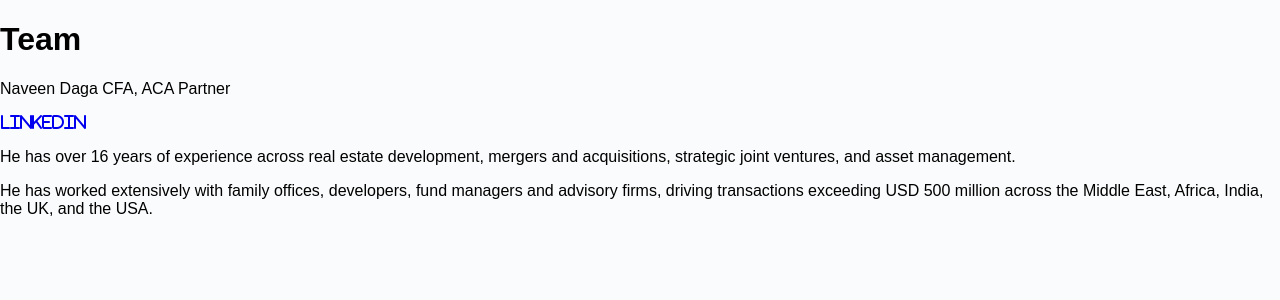
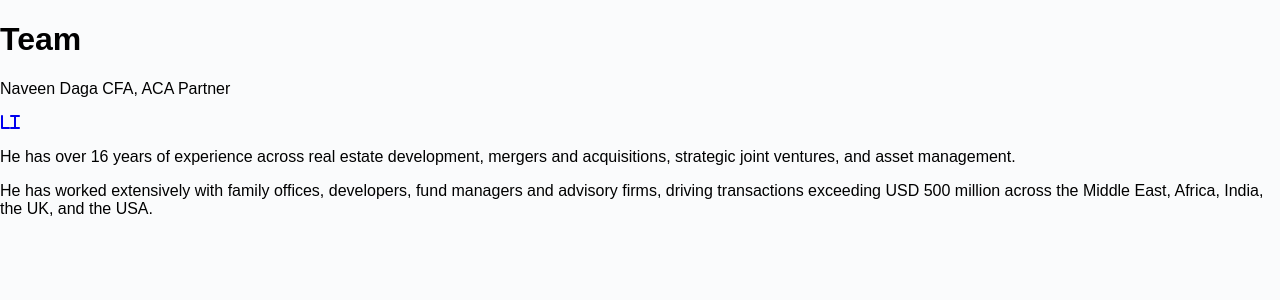
Before and after one commit to ashish161/naveen, a Jekyll site: the page built from _sections/03-team.md, in a window 1280 px wide. Shown: the top 300 px of the page. Built offline with Jekyll 4.4.1, drawn with Linux system fonts in a browser that asks for light colours.

Commit message:
Added fa-linkedin-square 1

```diff
--- a/_sections/03-team.md
+++ b/_sections/03-team.md
@@ -9,7 +9,7 @@
 # Team
 Naveen Daga CFA, ACA Partner
 
-<a href="https://www.linkedin.com/in/navindaga/" target="_blank" aria-label="LinkedIn"><i class="fab fa-linkedin-square">LinkedIn</i></a>
+<a href="https://www.linkedin.com/in/navindaga/" target="_blank" aria-label="LinkedIn"><i class="fab fa-linkedin-square">Li</i></a>
 
 He has over 16 years of experience across real estate development, mergers and acquisitions, strategic joint ventures, and asset management.
 
```
Also changed, not shown: 3 other files.
